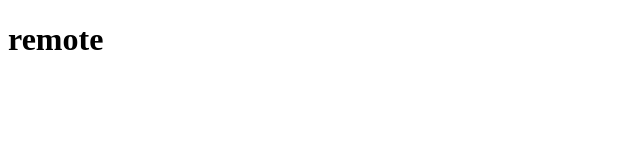
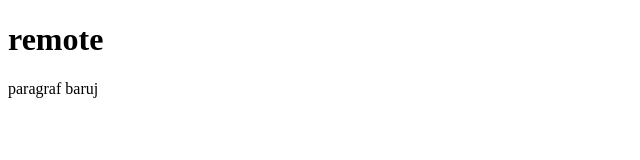
Before and after one commit to kauaja/gitTes, a plain HTML site: page index.html in a window 1280 px wide. Shown: the whole page, without its empty margins (0-640 px from the left). Drawn offline with Linux system fonts and the light colour scheme.

Commit message:
menambahkan paragraf

```diff
--- a/index.html
+++ b/index.html
@@ -5,5 +5,6 @@
 </head>
 <body>
 	<h1>remote</h1>
+	<p>paragraf baruj</p>
 </body>
 </html>
```
